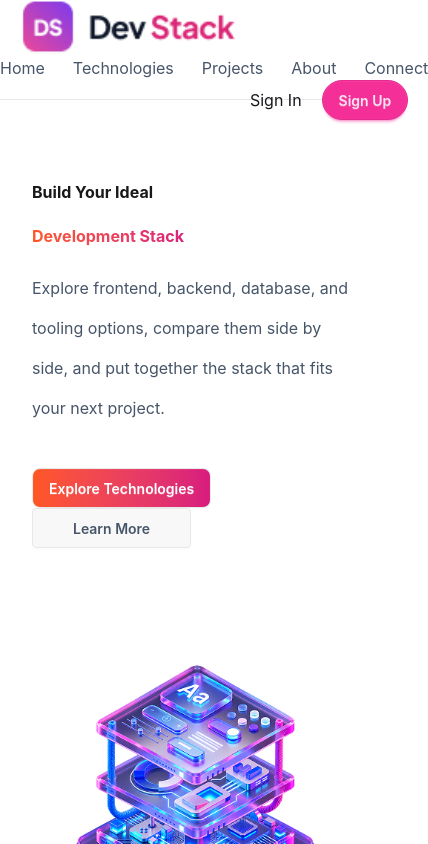
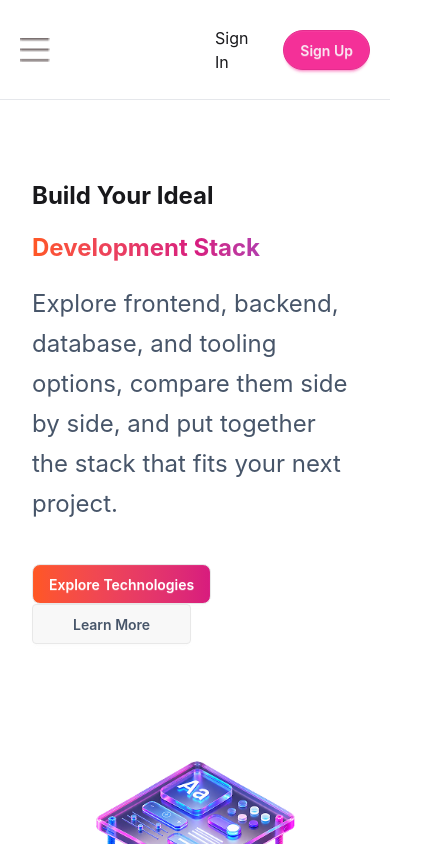
Before and after one commit to nadimul5555-netizen/My-Assignment-5-React-App, a React (Vite) app: page / in a window 390 px wide. Shown: the top 844 px of the page, 428 px wide, since content can reach past the window. Built offline with nearby package versions, Linux system fonts and the light colour scheme.

Commit message:
This is the Last Responsive Commit

```diff
--- a/src/component/Banner.tsx
+++ b/src/component/Banner.tsx
@@ -4,11 +4,11 @@ const Banner = () => {
     return (
         <div className=' grid lg:grid-cols-2 container mx-auto my-20'>
             <div className="my-auto mx-8">
-                <h1 className='  lg:text-7xl  font-bold' >Build Your Ideal</h1>
-                <h1 className="py-5 lg:text-7xl font-bold bg-linear-to-r from-[#FF5722] via-[#D81B7E] to-[#7C3AED] bg-clip-text text-transparent">
+                <h1 className=' text-2xl  lg:text-7xl  font-bold' >Build Your Ideal</h1>
+                <h1 className="py-5 text-2xl lg:text-7xl font-bold bg-linear-to-r from-[#FF5722] via-[#D81B7E] to-[#7C3AED] bg-clip-text text-transparent">
                     Development Stack
                 </h1>
-                <h2 className='lg:text-2xl leading-10 text-[#475569]'>Explore frontend, backend, database, and tooling options,
+                <h2 className='text-2xl leading-10 text-[#475569]'>Explore frontend, backend, database, and tooling options,
                     compare them side by side, and put together the stack that fits your
                     next project.</h2>
                 <div className='lg:flex gap-3 my-10'>
--- a/src/component/BigFooter.tsx
+++ b/src/component/BigFooter.tsx
@@ -3,7 +3,7 @@
 const BigFooter = () => {
     return (
         <div className="border-y border-gray-200">
-            <div className="container mx-auto grid grid-cols-12 py-12">
+            <div className="container mx-auto grid grid-cols-1 lg:grid-cols-12 py-12">
                 <div className="col-span-5">
 
                     <img className="p-5" src="/assets/logo-text.png"></img>
@@ -17,19 +17,19 @@ const BigFooter = () => {
                         <h2 className="font-bold">LinkedIn</h2>
                     </div>
                 </div>
-                <div className="col-span-2">
+                <div className="  hidden lg:block lg:col-span-2">
                     <h2 className="font-bold p-5">PRODUCT</h2>
                     <p className="p-5 text-[#64748B]">Home</p>
                     <p className="text-[#64748B] p-5">Technology</p>
                     <p className="text-[#64748B] pl-5">Project</p>
                 </div>
-                <div className="col-span-3">
+                <div className=" hidden lg:block  lg:col-span-3">
                     <h2 className="font-bold p-5 ">COMPANY</h2>
                     <p className="text-[#64748B] p-5">About</p>
                     <p className="text-[#64748B] p-5">Contact</p>
                     <p className="text-[#64748B] pl-5">Careere</p>
                 </div>
-                <div className="col-span-2">
+                <div className=" hidden lg:block lg:col-span-2">
                     <h2 className="font-bold p-5">Product</h2>
                     <p className="text-[#64748B] p-5">Privacy Policy</p>
                     <p className="text-[#64748B] p-5">Terms of Service</p>
--- a/src/component/Nav.tsx
+++ b/src/component/Nav.tsx
@@ -4,11 +4,12 @@ const Nav = () => {
   return (
     <div className="h-25 bg-white sticky z-50 border-b border-gray-200 top-0">
 
-    <div className="grid sm:grid-cols-2 lg:grid-cols-3  container mx-auto sticky  top-0 h-25 ">
+    <div className="grid grid-cols-2 lg:grid-cols-3  container mx-auto sticky  top-0 h-25 ">
         <div className="content-center mx-5 ">
-            <img className="h-14" src="/assets/logo-text.png" />
+            <img className="h-6 lg:hidden"   src="/assets/hamburger.png" />
+            <img className="h-14 hidden lg:block" src="/assets/logo-text.png" />
         </div>
-        <div className="flex justify-center items-center">
+        <div className=" hidden lg:flex justify-center items-center">
             <ul className="flex gap-7 text-[#475569]">
                 <li>Home</li>
                 <li>Technologies</li>
```
